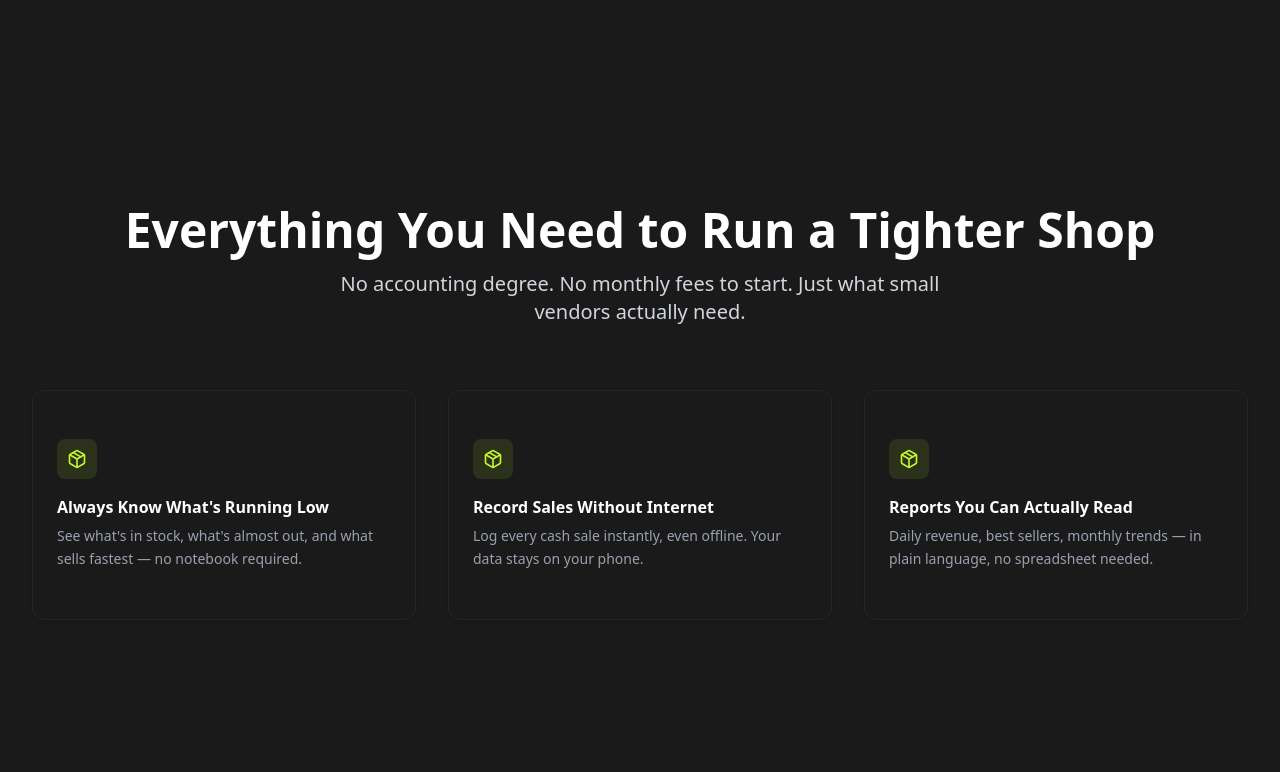
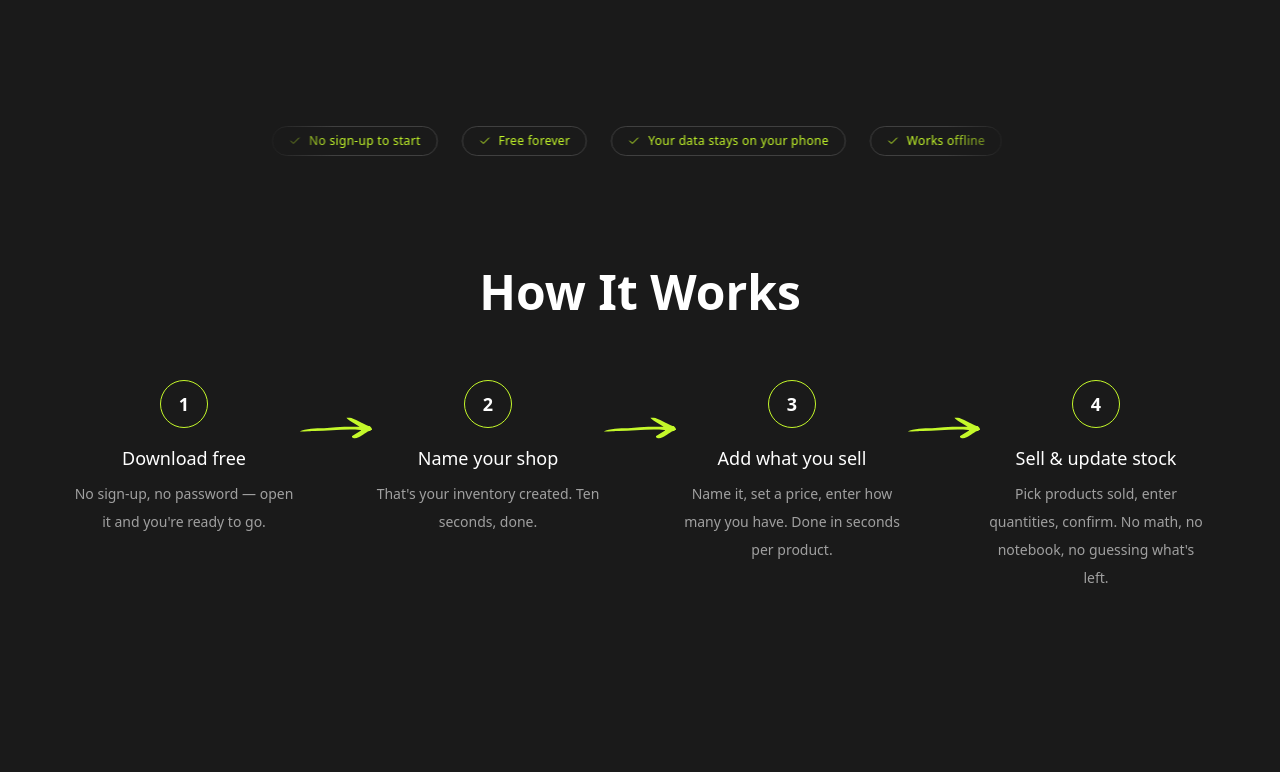
Before and after one commit to BazarMio/bazarmio_web, a Next.js app: page /en in a window 1280 px wide. Shown: the part 848-1620 px from the top of the page. Built offline with nearby package versions, Linux system fonts and the light colour scheme.

Commit message:
new marketing sections

```diff
--- a/app/[locale]/(marketing)/page.tsx
+++ b/app/[locale]/(marketing)/page.tsx
@@ -1,4 +1,6 @@
 import { Hero } from "@/components/landing/Hero";
+import { TrustBar } from "@/components/landing/TrustBar";
+import { HowItWorks } from "@/components/landing/HowItWorks";
 import { FeaturesGrid } from "@/components/landing/FeaturesGrid";
 import { Button } from "@/components/ui/button";
 import Link from "next/link";
@@ -49,6 +51,10 @@ export default async function Home({ params }: Props) {
         //showAppleStoreBadge
       />
 
+      <TrustBar items={content.trustBar} />
+
+      <HowItWorks title={content.howItWorks.title} steps={content.howItWorks.steps} />
+
       <FeaturesGrid
         title={content.featuresPreview.title}
         subtitle={content.featuresPreview.subtitle}
--- a/app/data.ts
+++ b/app/data.ts
@@ -38,12 +38,24 @@ type Hero = {
 type Feature = {
   title: string;
   description: string;
+  icon?: string;
+  image?: { src: string; alt: string };
 };
 
 type FeaturesPreview = {
   title: string;
   subtitle: string;
   features: readonly Feature[];
+};
+
+type HowItWorksStep = {
+  title: string;
+  description: string;
+};
+
+type HowItWorks = {
+  title: string;
+  steps: readonly HowItWorksStep[];
 };
 
 type BottomCTA = {
@@ -57,6 +69,8 @@ export type HomePageData = {
   nav: Nav;
   footer: Footer;
   hero: Hero;
+  trustBar: readonly string[];
+  howItWorks: HowItWorks;
   featuresPreview: FeaturesPreview;
   bottomCTA: BottomCTA;
 };
@@ -132,6 +146,33 @@ export const homeData: { [key in Lang]: HomePageData } = {
         alt: "BazarMio Hero Image",
       },
     },
+    trustBar: [
+      "Works offline",
+      "No sign-up to start",
+      "Free forever",
+      "Your data stays on your phone",
+    ],
+    howItWorks: {
+      title: "How It Works",
+      steps: [
+        {
+          title: "Download free",
+          description: "No sign-up, no password — open it and you're ready to go.",
+        },
+        {
+          title: "Name your shop",
+          description: "That's your inventory created. Ten seconds, done.",
+        },
+        {
+          title: "Add what you sell",
+          description: "Name it, set a price, enter how many you have. Done in seconds per product.",
+        },
+        {
+          title: "Sell & update stock",
+          description: "Pick products sold, enter quantities, confirm. No math, no notebook, no guessing what's left.",
+        },
+      ],
+    },
     featuresPreview: {
       title: "Everything You Need to Run a Tighter Shop",
       subtitle:
@@ -141,16 +182,19 @@ export const homeData: { [key in Lang]: HomePageData } = {
           title: "Always Know What's Running Low",
           description:
             "See what's in stock, what's almost out, and what sells fastest — no notebook required.",
+          icon: "alert-triangle",
         },
         {
           title: "Record Sales Without Internet",
           description:
             "Log every cash sale instantly, even offline. Your data stays on your phone.",
+          icon: "wifi-off",
         },
         {
           title: "Reports You Can Actually Read",
           description:
             "Daily revenue, best sellers, monthly trends — in plain language, no spreadsheet needed.",
+          icon: "chart-bar",
         },
       ],
     },
@@ -196,6 +240,33 @@ export const homeData: { [key in Lang]: HomePageData } = {
         alt: "BazarMio Hero Image",
       },
     },
+    trustBar: [
+      "Funciona sin internet",
+      "Sin registro para empezar",
+      "Gratis para siempre",
+      "Tus datos en tu celular",
+    ],
+    howItWorks: {
+      title: "¿Cómo funciona?",
+      steps: [
+        {
+          title: "Descárgala gratis",
+          description: "Sin registro, sin contraseña — ábrela y ya puedes empezar.",
+        },
+        {
+          title: "Ponle nombre a tu tienda",
+          description: "Tu inventario queda listo. Diez segundos, listo.",
+        },
+        {
+          title: "Agrega lo que vendes",
+          description: "Nombre, precio y cantidad. Listo en segundos por producto.",
+        },
+        {
+          title: "Vende y actualiza tu stock",
+          description: "Elige los productos, pon las cantidades, confirma. Sin calculadora, sin cuaderno, sin adivinar.",
+        },
+      ],
+    },
     featuresPreview: {
       title: "Todo lo que necesitas para manejar mejor tu negocio",
       subtitle:
@@ -205,16 +276,19 @@ export const homeData: { [key in Lang]: HomePageData } = {
           title: "Actualiza tu inventario al instante",
           description:
             "Mira qué tienes, qué se está acabando y qué se vende más rápido — sin tocar un cuaderno.",
+          icon: "alert-triangle",
         },
         {
           title: "Registra ventas sin internet",
           description:
             "Anota cada venta en efectivo al instante, aunque no tengas señal, tus datos quedan guardados en tu celular.",
+          icon: "wifi-off",
         },
         {
           title: "Reportes de ventas fáciles",
           description:
             "Mira tus ingresos del día, tus productos más vendidos y las tendencias del mes — en palabras simples, sin hojas de cálculo.",
+          icon: "chart-bar",
         },
       ],
     },
--- a/app/globals.css
+++ b/app/globals.css
@@ -239,6 +239,18 @@
   }
 }
 
+/* Trust bar marquee */
+@keyframes marquee {
+  from { transform: translateX(0); }
+  to { transform: translateX(-50%); }
+}
+
+@layer utilities {
+  .animate-marquee {
+    animation: marquee 24s linear infinite;
+  }
+}
+
 /* Custom scrollbar for webkit browsers */
 ::-webkit-scrollbar {
   width: 8px;
--- /dev/null
+++ b/components/landing/HowItWorks.tsx
@@ -0,0 +1,85 @@
+import Image from "next/image";
+import { SECTION, CONTAINER_LG, SECTION_HEADER_MARGIN, H2, H5, P_MUTED } from "@/lib/theme";
+
+export interface HowItWorksStep {
+  title: string;
+  description: string;
+}
+
+interface HowItWorksProps {
+  title: string;
+  steps: readonly HowItWorksStep[];
+}
+
+function Step({ step, index }: { step: HowItWorksStep; index: number }) {
+  return (
+    <div className="flex flex-col items-center text-center gap-4 w-48 xl:w-56">
+      <div className="w-12 h-12 rounded-full border border-lime bg-[--bazarmio-darker] flex items-center justify-center flex-shrink-0">
+        <span className="text-lg font-bold text-white">{index + 1}</span>
+      </div>
+      <div className="space-y-2">
+        <h3 className={H5}>{step.title}</h3>
+        <p className={P_MUTED}>{step.description}</p>
+      </div>
+    </div>
+  );
+}
+
+function Arrow() {
+  return (
+    <div className="flex-shrink-0 w-16 xl:w-20 pt-2">
+      <Image
+        src="/design-utils/right-arrow.svg"
+        alt=""
+        width={80}
+        height={80}
+        className="w-full h-auto"
+      />
+    </div>
+  );
+}
+
+export function HowItWorks({ title, steps }: HowItWorksProps) {
+  const pairs = [
+    [0, 1],
+    [2, 3],
+  ] as const;
+
+  return (
+    <section className={SECTION}>
+      <div className={CONTAINER_LG}>
+        <div className={`text-center ${SECTION_HEADER_MARGIN}`}>
+          <h2 className={`${H2} mb-4`}>{title}</h2>
+        </div>
+
+        {/* Desktop — single row with arrows between all steps */}
+        <div className="hidden lg:flex items-start justify-center">
+          {steps.map((step, i) => (
+            <div key={i} className="flex items-start">
+              <Step step={step} index={i} />
+              {i < steps.length - 1 && <Arrow />}
+            </div>
+          ))}
+        </div>
+
+        {/* Tablet — two rows of pairs with an arrow between each pair */}
+        <div className="hidden md:flex lg:hidden flex-col items-center gap-12">
+          {pairs.map(([a, b]) => (
+            <div key={a} className="flex items-start">
+              <Step step={steps[a]} index={a} />
+              <Arrow />
+              <Step step={steps[b]} index={b} />
+            </div>
+          ))}
+        </div>
+
+        {/* Mobile — single column, no arrows */}
+        <div className="md:hidden flex flex-col items-center gap-12">
+          {steps.map((step, i) => (
+            <Step key={i} step={step} index={i} />
+          ))}
+        </div>
+      </div>
+    </section>
+  );
+}
--- /dev/null
+++ b/components/landing/TrustBar.tsx
@@ -0,0 +1,35 @@
+import { Check } from "lucide-react";
+
+interface TrustBarProps {
+  items: readonly string[];
+}
+
+export function TrustBar({ items }: TrustBarProps) {
+  const looped = [...items, ...items];
+
+  return (
+    <div className=" bg-[--bazarmio-darker] py-4">
+      <div
+        className="max-w-3xl mx-auto overflow-hidden"
+        style={{
+          maskImage:
+            "linear-gradient(to right, transparent 0%, black 10%, black 90%, transparent 100%)",
+          WebkitMaskImage:
+            "linear-gradient(to right, transparent 0%, black 10%, black 90%, transparent 100%)",
+        }}
+      >
+        <ul className="flex w-max animate-marquee will-change-transform hover:[animation-play-state:paused]">
+          {looped.map((item, i) => (
+            <li
+              key={i}
+              className="inline-flex items-center gap-2 rounded-full border border-lime/30 bg-lime/5 px-4 py-1.5 text-xs font-medium tracking-wide text-lime flex-shrink-0 whitespace-nowrap mx-3"
+            >
+              <Check className="w-3 h-3 flex-shrink-0" />
+              {item}
+            </li>
+          ))}
+        </ul>
+      </div>
+    </div>
+  );
+}
```
Also changed, not shown: public/design-utils/right-arrow.svg (added).
